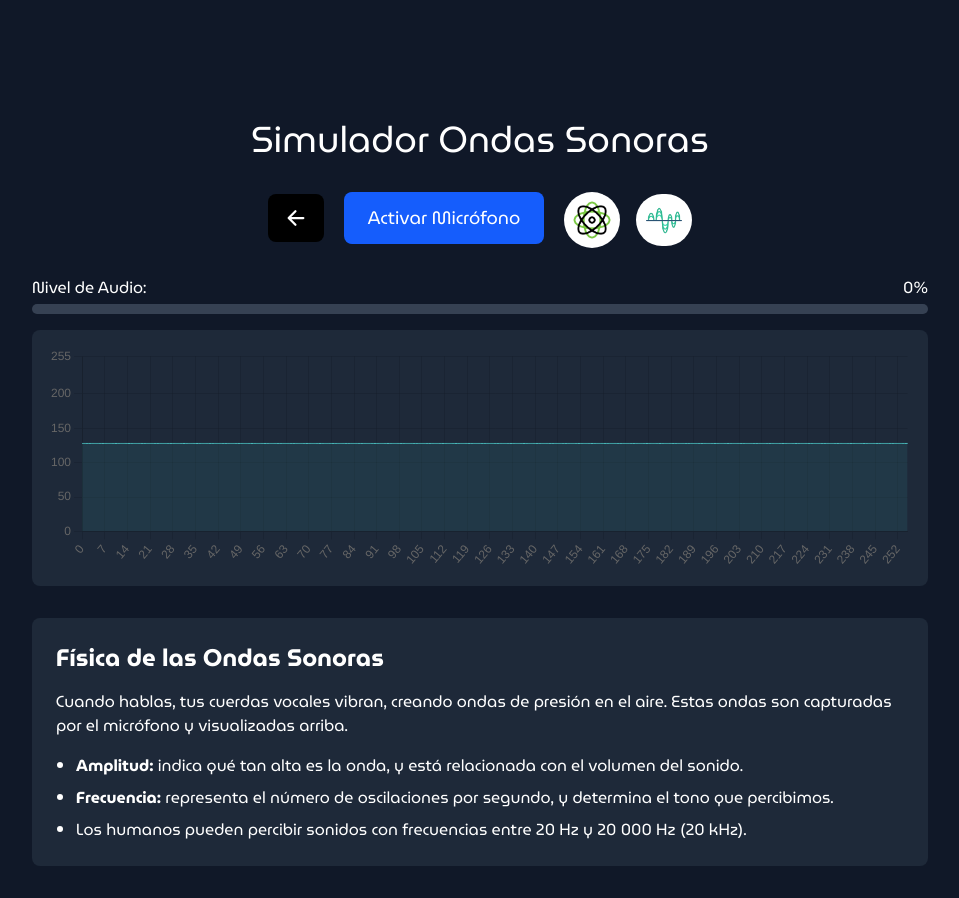
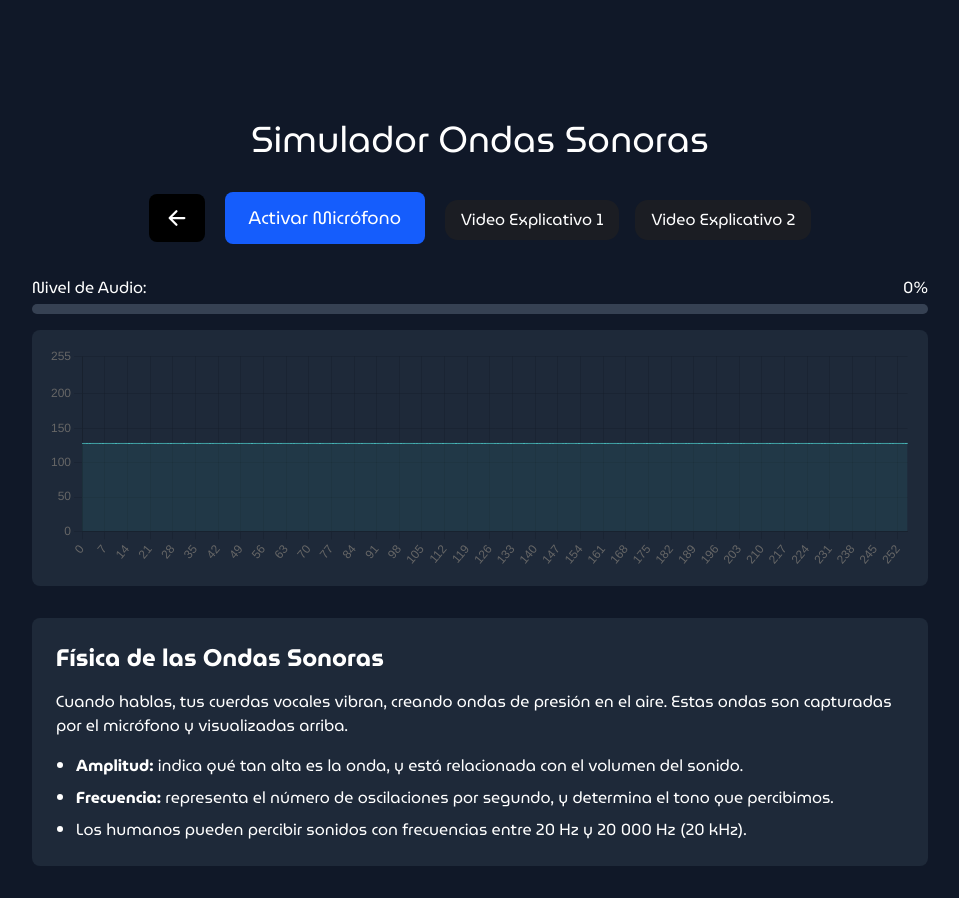
Before and after one commit to JohanSier/ondas-fisica, a React (Vite) app: page /simulador-sonido in a window 1280 px wide. Shown: the whole page, without its empty margins (160-1119 px from the left). Built offline with nearby package versions, Linux system fonts and the light colour scheme.

Commit message:
feat: add educational videos feature

```diff
--- a/src/assets/pages/SoundLab.jsx
+++ b/src/assets/pages/SoundLab.jsx
@@ -1,9 +1,12 @@
 import { useRef, useState, useEffect } from "react";
+import ondasVideo from "../videos/longitudesDeOnda.mp4";
+import videoEjemplo from "../videos/videoEjemplo.mp4";
+
 import { IoArrowBackOutline } from "react-icons/io5";
 import { Chart } from "chart.js/auto";
 import { useNavigate } from "react-router-dom";
-import atom from "../images/atom.png"
-import soundwave from "../images/sound-wave.png"
+
+import Overlay from "../../components/ExplanatoryVideos"
 
 export default function SoundLab() {
   const [isListening, setIsListening] = useState(false);
@@ -17,6 +20,23 @@ export default function SoundLab() {
   const isListeningRef = useRef(false);
   const mediaStreamRef = useRef(null);
   const navigate = useNavigate();
+
+  // Overlay/video state
+  const [showOverlay, setShowOverlay] = useState(false);
+  const [src, setSrc] = useState(null);
+  const [q, setQ] = useState(null);
+  const [currentVideo, setCurrentVideo] = useState(null);
+  const [watchedVideos, setWatchedVideos] = useState(new Set());
+
+  function visibleOverlay(link, question) {
+    setShowOverlay(false);
+    setTimeout(() => {
+      setSrc(link);
+      setQ(question);
+      setCurrentVideo(link);
+      setShowOverlay(true);
+    }, 50);
+  }
 
   useEffect(() => {
     const ctx = canvasRef.current.getContext("2d");
@@ -158,7 +178,20 @@ export default function SoundLab() {
   };
 
   return (
+    <>
+    {showOverlay && (
+        <Overlay
+          videoSrc={src}
+          question={q}
+          onClose={() => {
+            setWatchedVideos((prev) => new Set(prev).add(currentVideo));
+            setShowOverlay(false);
+          }}
+        />
+      )}
     <div className="pt-30 min-h-screen bg-gray-900 text-white p-8">
+
+
       <h1 className="text-center text-4xl mb-8">Simulador Ondas Sonoras</h1>
 
       <div className="max-w-4xl mx-auto">
@@ -181,18 +214,41 @@ export default function SoundLab() {
             {isListening ? "Detener Micrófono" : "Activar Micrófono"}
           </button>
 
+
           <div className="flex -mt-7 gap-4 items-center">
             <button
-              className={`cursor-pointer w-14 px-2 py-2 bg-white rounded-full text-center hover:opacity-65`}
-            >
-              <img src={atom} className="m-auto" alt="physics icon"/>
-            </button>
+            title="Video 1"
+            onClick={() =>
+              visibleOverlay(
+                ondasVideo,
+                "¿Cómo las ondas de sonido se propagan por el aire?"
+              )
+            }
+            className={`cursor-pointer flex items-center justify-center w-fit h-10 px-4 rounded-[.8rem] ${
+              watchedVideos.has(ondasVideo)
+                ? 'bg-green-600 hover:bg-green-700'
+                : 'bg-[#1B1D23] hover:bg-[#121317]'
+            }`}
+          >
+            Video Explicativo 1
+          </button>
 
-            <button
-              className={`cursor-pointer w-14 px-2 py-2 bg-white rounded-full text-center hover:opacity-65`}
-            >
-              <img src={soundwave} className="w-9 m-auto" alt="sound-wave icon"/>
-            </button>
+          <button
+            title="Video 2"
+            onClick={() =>
+              visibleOverlay(
+                videoEjemplo,
+                "¿Cúal es la física detrás de las ondas de sonido?"
+              )
+            }
+            className={`cursor-pointer flex items-center justify-center w-fit h-10 px-4 rounded-[.8rem] ${
+              watchedVideos.has(videoEjemplo)
+                ? 'bg-green-600 hover:bg-green-700'
+                : 'bg-[#1B1D23] hover:bg-[#121317]'
+            }`}
+          >
+            Video Explicativo 2
+          </button>
           </div>
         </div>
 
@@ -246,5 +302,6 @@ export default function SoundLab() {
         </div>
       </div>
     </div>
+    </>
   );
 }
```
